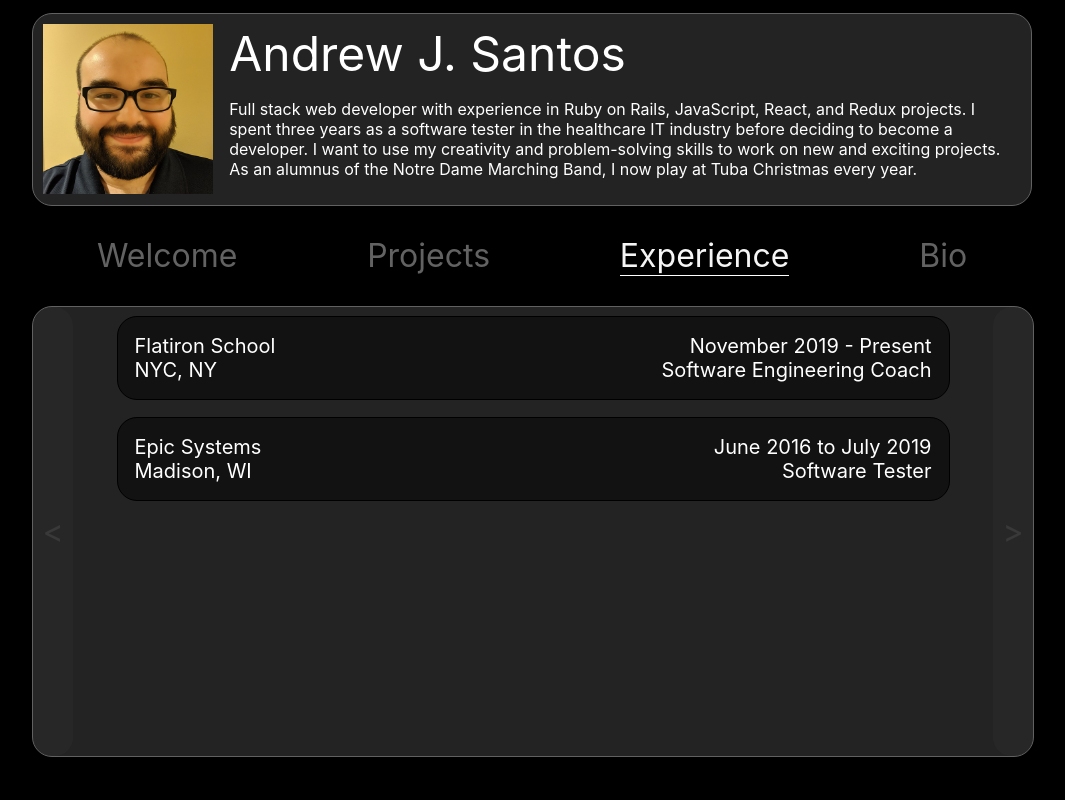
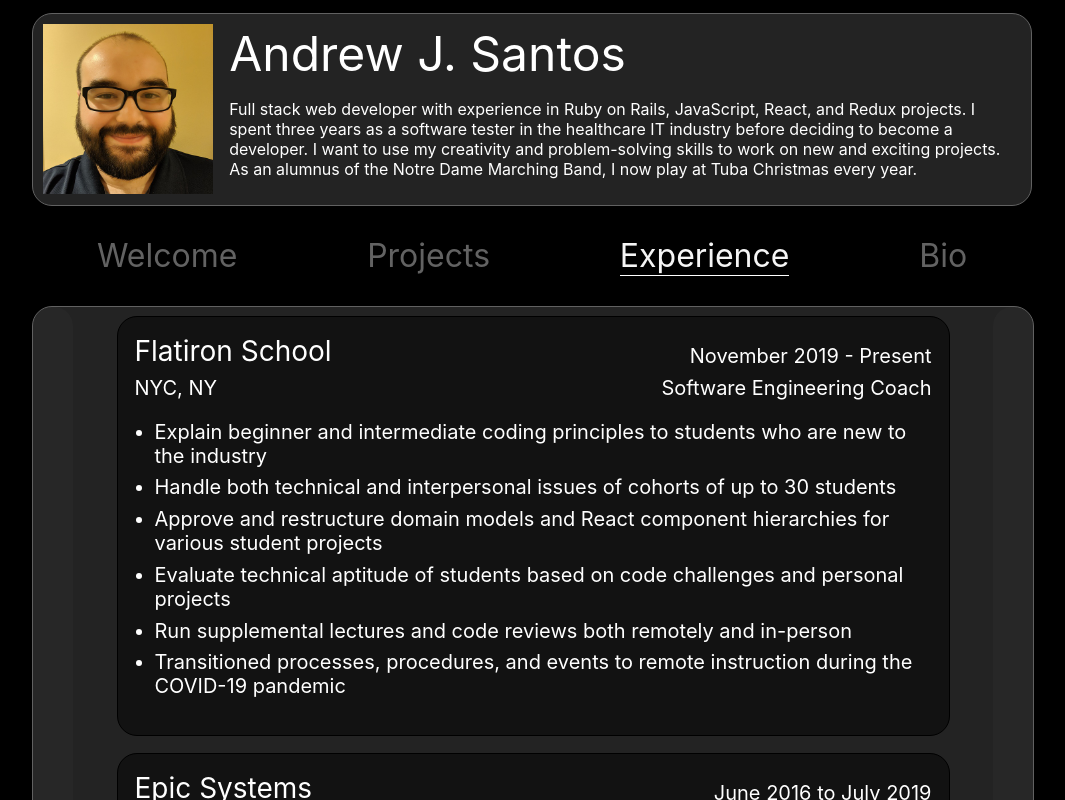
Before and after one commit to asantos649/andrew_santos, a React (Create React App) app: page / in a window 1280 px wide. Both pictures are taken after a click on the element "Experience". Shown: the top 800 px of the page, without its empty margins (108-1173 px from the left). Built offline with nearby package versions, Linux system fonts and the light colour scheme.

Commit message:
add data to experiences

```diff
--- a/src/App.css
+++ b/src/App.css
@@ -193,6 +193,8 @@
   display:flex;
   flex-direction: row;
   justify-content: space-between;
+  align-items: flex-end;
+  margin-bottom:1%;
   /* flex-grow: 1; */
   /* width: 100%; */
 }
@@ -208,6 +210,19 @@
   flex-direction: column;
 }
 
+.companyTitle{
+  font-size: 1.75rem;
+}
+
+.expDescription{
+  margin-bottom:1%;
+}
+
+.expList{
+  /* margin-left:0px; */
+  padding-inline-start: 20px;
+}
+
 /* button {
   color: white;
   font-size: 2rem;
--- a/src/component/Experience.js
+++ b/src/component/Experience.js
@@ -11,7 +11,7 @@
             dates: 'November 2019 - Present',
             data: [
                 'Explain beginner and intermediate coding principles to students who are new to the industry',
-                'Handle both technical and intrapersonal issues of cohorts of up to 30 students',
+                'Handle both technical and interpersonal issues of cohorts of up to 30 students',
                 'Approve and restructure domain models and React component hierarchies for various student projects ',
                 'Evaluate technical aptitude of students based on code challenges and personal projects',
                 'Run supplemental lectures and code reviews both remotely and in-person',
--- a/src/component/ExperienceCard.js
+++ b/src/component/ExperienceCard.js
@@ -5,13 +5,18 @@
     return (
         <div className='experienceCard'>
             <div className='expRow'>
-                <div>{company}</div>
+                <div className='companyTitle'>{company}</div>
                 <div>{dates}</div>
             </div>
             <div className='expRow'>
                 <div>{location}</div>
                 <div>{role}</div>
             </div>
+            <ul className='expList'>
+                {data.map(desc=>{
+                    return <li className='expDescription'>{desc}</li>
+                })}
+            </ul>
 
         </div>
     )
```
